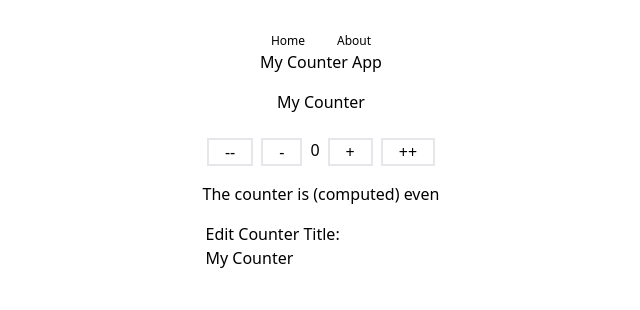
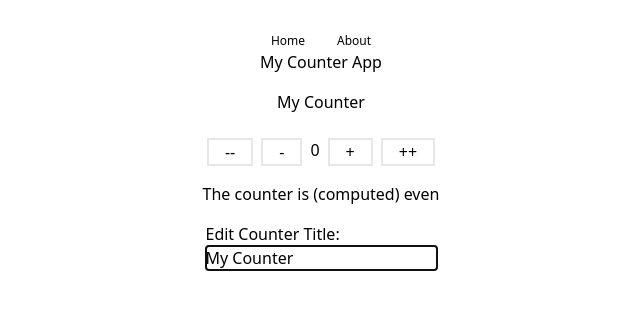
Before and after one commit to mchangpi/vue-course, a Vue app in the folder 7-composition-basics/: page / in a window 1280 px wide. Shown: the top 310 px of the page, without its empty margins (319-959 px from the left). Built offline with nearby package versions, Linux system fonts and the light colour scheme.

Commit message:
L30 Local Custom Directives

```diff
--- a/7-composition-basics/src/router/index.js
+++ b/7-composition-basics/src/router/index.js
@@ -1,6 +1,6 @@
 import { createRouter, createWebHistory } from "vue-router";
-// import HomeView from '../views/HomeView.vue'
-import HomeView from "../views/HomeView-28.vue";
+import HomeView from "../views/HomeView.vue";
+// import HomeView from "../views/HomeView-28.vue";
 
 const router = createRouter({
   history: createWebHistory(import.meta.env.BASE_URL),
--- a/7-composition-basics/src/views/HomeView.vue
+++ b/7-composition-basics/src/views/HomeView.vue
@@ -22,7 +22,7 @@
     <div class="edit">
       <h2>Edit Counter Title:</h2>
       <!-- <input v-model="counterTitle" type="text" /> -->
-      <input v-model="counterData.title" type="text" />
+      <input v-model="counterData.title" type="text" v-autofocus />
     </div>
   </div>
 </template>
@@ -65,8 +65,6 @@ const oddOrEven = computed(() => {
 watch(
   () => counterData.count,
   (count, prevCount) => {
-    // console.log("new", newCount);
-    // console.log("old", oldCount);
     if (count === 10) alert("Way to go, You made it to 10");
   }
 );
@@ -116,6 +114,15 @@ const increaseCounter = (amount = 1, event = {}) => {
   // console.log("event", event);
   counterData.count += amount;
 };
+
+/* directives */
+
+const vAutofocus = {
+  mounted: (el) => {
+    console.log('"vAutofocus" is converted to "v-autofocus" in template');
+    el.focus();
+  },
+};
 </script>
 
 <!--
```
